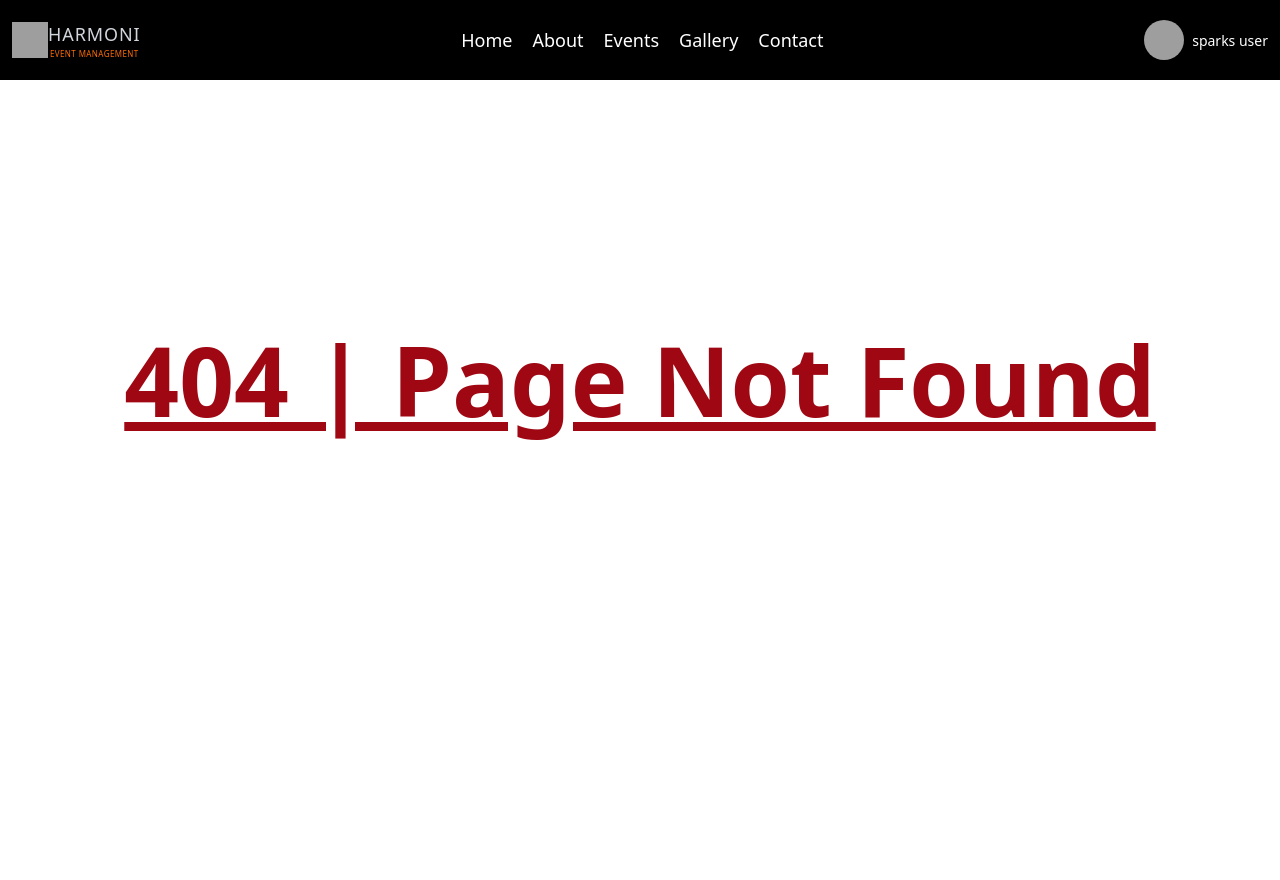
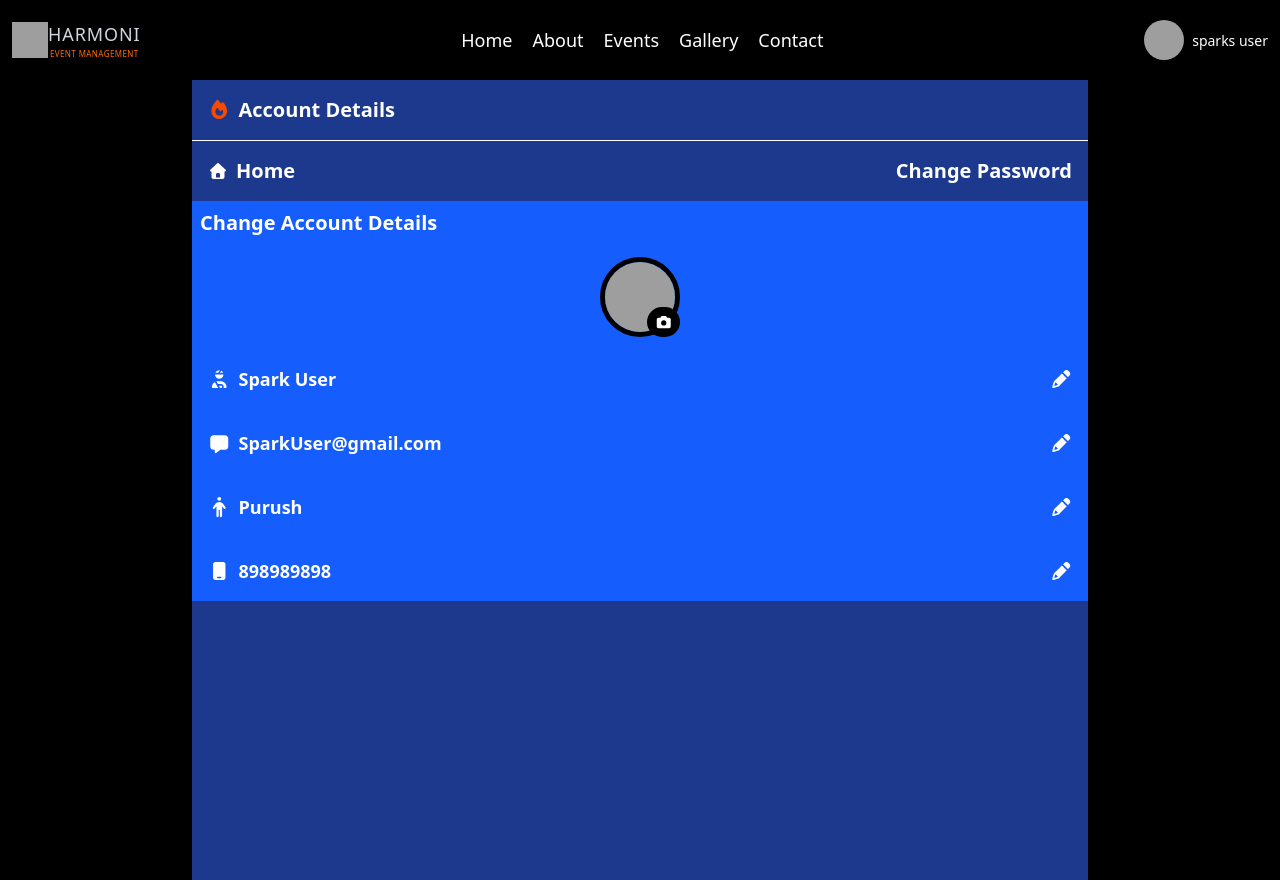
Before and after one commit to Vishal-Dev-2294/UI-PRACTICE, a React (Vite) app in the folder 02-harmoni-intern/: page /Account in a window 1280 px wide. Before the commit this address had no page. Before the commit the page ends 800 px from the top, so only its background shows below. Built offline with nearby package versions, Linux system fonts and the light colour scheme; grey boxes are pictures that could not be loaded.

Commit message:
Currently Working on the project

```diff
--- a/02-harmoni-intern/src/App.jsx
+++ b/02-harmoni-intern/src/App.jsx
@@ -7,6 +7,7 @@ import Events from "./Pages/Events";
 import Event from "./Pages/Event";
 import Details from "./Pages/Details";
 import Contact from "./Pages/Contact";
+import Account from "./Pages/Account";
 
 function App() {
   return (
@@ -19,6 +20,7 @@ function App() {
         <Route path="/Events/Event" element={<Event />} />
         <Route path="/Details"  element={<Details />}/>
         <Route path="/Contact" element={<Contact />}/>
+        <Route path="/Account" element={<Account />} />
         <Route path="*" element={<Notfound />} />
     </Routes>
     </>
--- a/02-harmoni-intern/src/Components/Navbar.jsx
+++ b/02-harmoni-intern/src/Components/Navbar.jsx
@@ -1,5 +1,6 @@
-import {Link} from 'react-router-dom'
+import {Link, useNavigate} from 'react-router-dom'
 function Navbar() {
+  const navigation = useNavigate()
   let links = [
     {
       title: "Home",
@@ -59,7 +60,8 @@ function Navbar() {
 
       <div className="flex items-center gap-2">
         <img
-          className="size-10 rounded-full"
+        onClick={ () => navigation("/Account")}
+          className="size-10 rounded-full cursor-pointer"
           src="https://encrypted-tbn0.gstatic.com/images?q=tbn:ANd9GcQaZ1Vm9DCt3CaDGvAII2F_I7HiG6r71giIqA&s"
           alt="sparks logo"
         />
--- /dev/null
+++ b/02-harmoni-intern/src/Pages/Account.jsx
@@ -0,0 +1,106 @@
+import { FontAwesomeIcon } from "@fortawesome/react-fontawesome";
+import { faFire } from "@fortawesome/free-solid-svg-icons";
+import { faHouse } from "@fortawesome/free-solid-svg-icons";
+import { faCamera } from "@fortawesome/free-solid-svg-icons";
+import { faUserInjured } from "@fortawesome/free-solid-svg-icons";
+import { faPencil } from "@fortawesome/free-solid-svg-icons";
+import { faMessage } from "@fortawesome/free-solid-svg-icons";
+import { faPerson } from "@fortawesome/free-solid-svg-icons";
+import { faMobile } from "@fortawesome/free-solid-svg-icons";
+
+const Account = () => {
+  return (
+    <div className="bg-black h-screen w-full">
+      <div className="bg-blue-900 max-w-4xl h-screen mx-auto text-white">
+        <div className="flex items-center gap-2 p-4 border border-t-0 border-l-0 border-r-0">
+          <div className="text-orange-600 flex justify-center flex-col text-lg ">
+            {" "}
+            <FontAwesomeIcon icon={faFire} />
+          </div>
+          <div className="font-bold text-xl"> Account Details </div>
+        </div>
+        <div className="flex justify-between p-4">
+          <div className="flex gap-2 items-center">
+            <div className="flex justify-center flex-col">
+              {" "}
+              <FontAwesomeIcon icon={faHouse} />{" "}
+            </div>
+            <div className="text-xl font-bold"> Home </div>
+          </div>
+          <div className="text-xl font-bold">Change Password</div>
+        </div>
+        <div className="bg-blue-600 h-[50vh] p-2">
+          <div className="font-bold text-xl">Change Account Details</div>
+          <div className="flex justify-center items-center pt-5">
+            <div className="relative">
+              <img
+                className="size-20 rounded-full border-5 border-black"
+                src="https://encrypted-tbn0.gstatic.com/images?q=tbn:ANd9GcQaZ1Vm9DCt3CaDGvAII2F_I7HiG6r71giIqA&s"
+                alt="sparks logo"
+              />
+
+              <div className="absolute text-sm flex justify-center items-center bottom-0 right-0 bg-black p-1.5 rounded-full border-2 border-black cursor-pointer">
+                <FontAwesomeIcon
+                  icon={faCamera}
+                  className="text-white text-sm"
+                />
+              </div>
+            </div>
+          </div>
+          <div className="flex flex-col gap-5 pt-5">
+            <div className="p-2 flex justify-between">
+              <div className=" flex gap-2">
+                <div className="flex justify-center items-center text-lg font-bold">
+                  {" "}
+                  <FontAwesomeIcon icon={faUserInjured} />{" "}
+                </div>
+                <div className="text-lg font-bold"> Spark User </div>
+              </div>
+              <div className="text-lg cursor-pointer">
+                <FontAwesomeIcon icon={faPencil} />
+              </div>
+            </div>
+            <div className="p-2 flex justify-between">
+              <div className=" flex gap-2">
+                <div className="flex justify-center items-center text-lg font-bold">
+                  {" "}
+                  <FontAwesomeIcon icon={faMessage} />{" "}
+                </div>
+                <div className="text-lg font-bold"> SparkUser@gmail.com</div>
+              </div>
+              <div className="text-lg cursor-pointer">
+                <FontAwesomeIcon icon={faPencil} />
+              </div>
+            </div>
+            <div className="p-2 flex justify-between">
+              <div className=" flex gap-2">
+                <div className="flex justify-center items-center text-lg font-bold">
+                  {" "}
+                  <FontAwesomeIcon icon={faPerson} />{" "}
+                </div>
+                <div className="text-lg font-bold"> Purush </div>
+              </div>
+              <div className="text-lg cursor-pointer">
+                <FontAwesomeIcon icon={faPencil} />
+              </div>
+            </div>
+            <div className="p-2 flex justify-between">
+              <div className=" flex gap-2">
+                <div className="flex justify-center items-center text-lg font-bold">
+                  {" "}
+                  <FontAwesomeIcon icon={faMobile} />{" "}
+                </div>
+                <div className="text-lg font-bold"> 898989898 </div>
+              </div>
+              <div className="text-lg cursor-pointer">
+                <FontAwesomeIcon icon={faPencil} />
+              </div>
+            </div>
+          </div>
+        </div>
+      </div>
+    </div>
+  );
+};
+
+export default Account;
```
